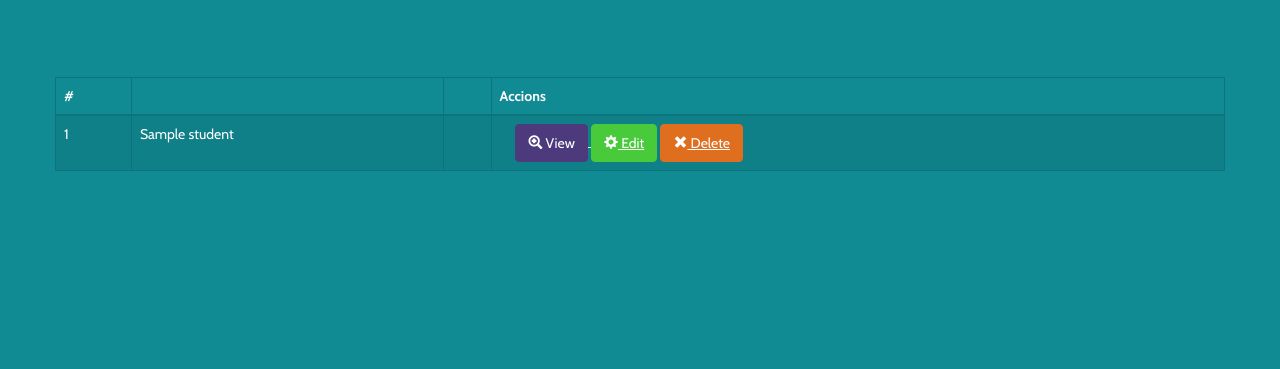
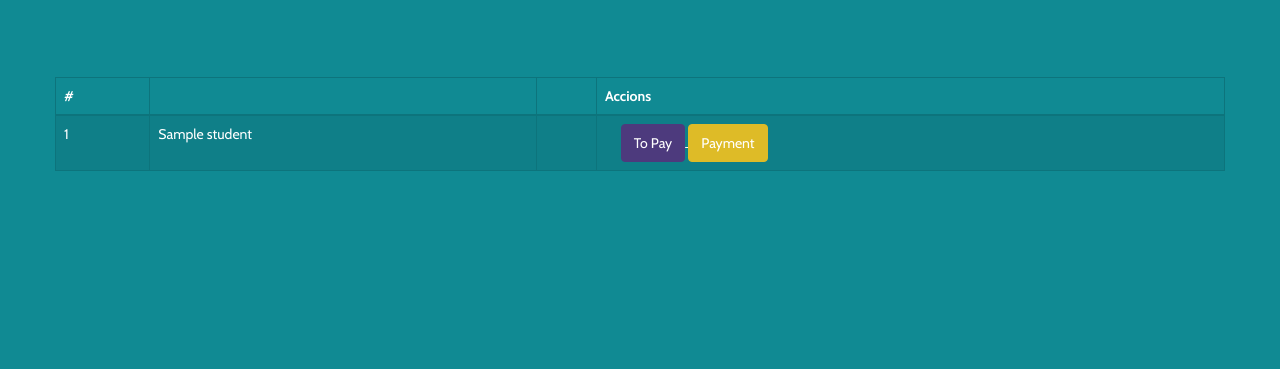
Before and after one commit to systemdo/onze222, a Yii app: template views/accouting/index.php in a window 1280 px wide. Shown: the part 51-420 px from the top of the page. Run offline with PHP 8.4 and a stand-in for Yii, Linux system fonts and the light colour scheme; the template is opened without the code that fills it: most values are stand-ins (such as "Sample title", 1, 10 or a date in 2020); some libraries are stand-ins or nearby versions.

Commit message:
building accounting

```diff
--- a/views/accouting/_form.php
+++ b/views/accouting/_form.php
@@ -20,7 +20,7 @@ use yii\widgets\ActiveForm;
 
     <?= $form->field($model, 'value')->textInput(['class' => 'form-control money']) ?>
 
-    <?= $form->field($model, 'student_id')->hiddenInput(['value' => $student->id])->label('') ?>
+    <?= $form->field($model, 'student_id')->hiddenInput(['value' => $student->id])->label('')?>
 
     <div class="form-group">
         <?= Html::submitButton($model->isNewRecord ? Yii::t('app', 'Create') : Yii::t('app', 'Update'), ['class' => $model->isNewRecord ? 'btn btn-success' : 'btn btn-primary']) ?>
--- a/views/accouting/index.php
+++ b/views/accouting/index.php
@@ -27,21 +27,19 @@ use yii\helpers\Url;
           <td><?php echo $student->name ?></td>
           <td><?php //echo $model->grade->name ?></td>
           <td>
-                  <a href="<?php echo Url::to(['student/view', 'id' => $student->id])?>">
+                  <a href="<?php echo Url::to(['accouting/payment', 'student' => $student->id])?>">
                     <button type="button" class="btn btn-info">
-                        <span class="glyphicon glyphicon-zoom-in"></span>
-                        View
+                        <!-- <span class="glyphicon glyphicon-zoom-in"></span> -->
+                        To Pay
                      </button>
                   </a>
 
-                  <a class="btn btn-success" href="<?php echo Url::to(['student/update', 'id' => $student->id])?>">
-                   <span class="glyphicon glyphicon-cog"></span>
-                  Edit
-                  </a>
+                  <a href="<?php echo Url::to(['student/update', 'id' => $student->id])?>">
+                  <button type="button" class="btn btn-warning">
+                   <!-- <span class="glyphicon glyphicon-cog"></span>  -->
+                  Payment
+                  </button>
 
-                  <a  class="btn btn-danger" data-confirm="Are you sure you want to delete this item?" data-method="post" data-pjax="0" href="<?php echo Url::to(['student/delete', 'id' => $student->id])?>">
-                  <span class="glyphicon glyphicon-remove"></span>
-                  Delete
                   </a>
          </td>
         </tr>
```
Also changed, not shown: controllers/AccoutingController.php (+5 -2 lines), models/repositories/AccoutingRepository.php (+7 -0 lines).
